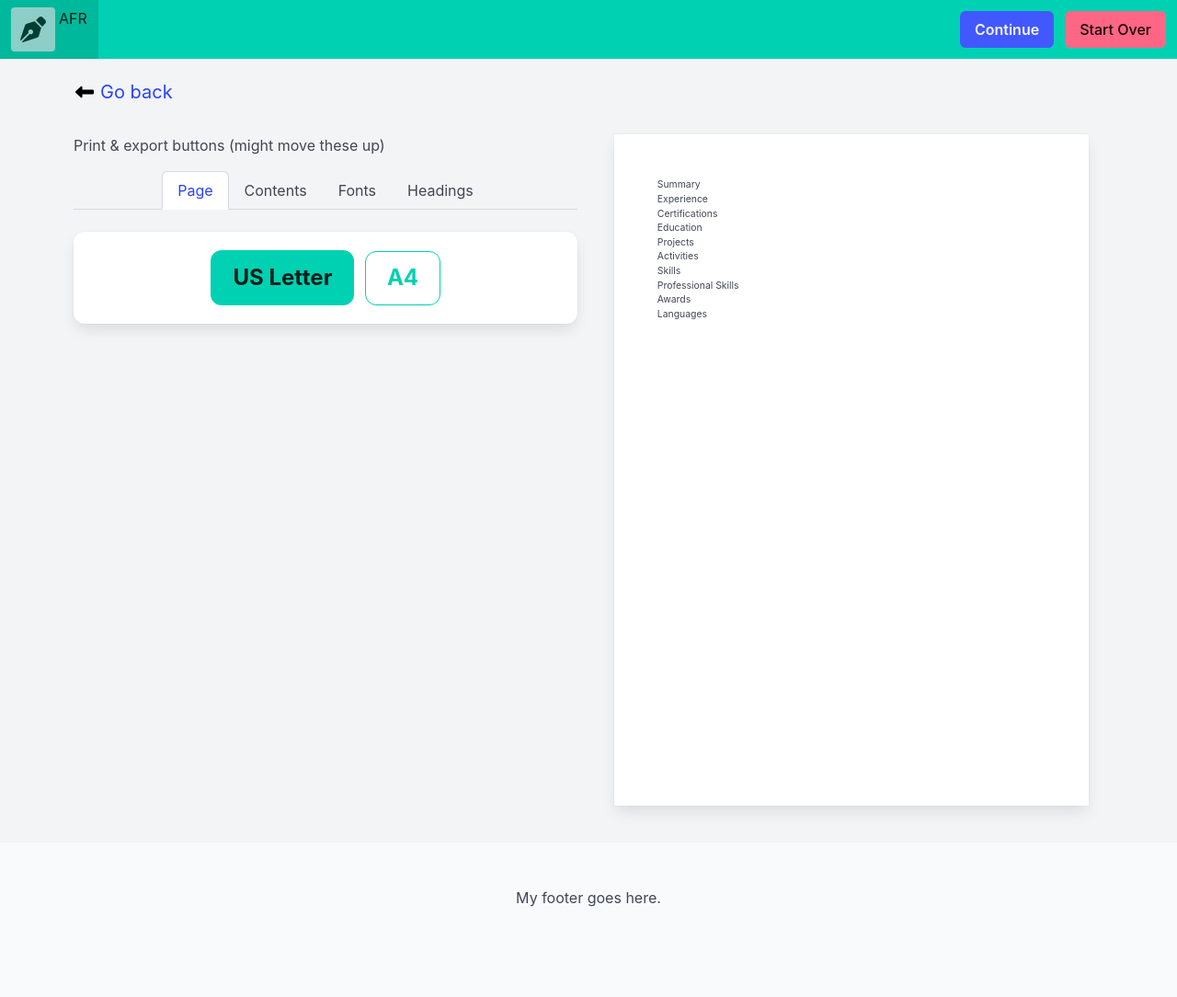
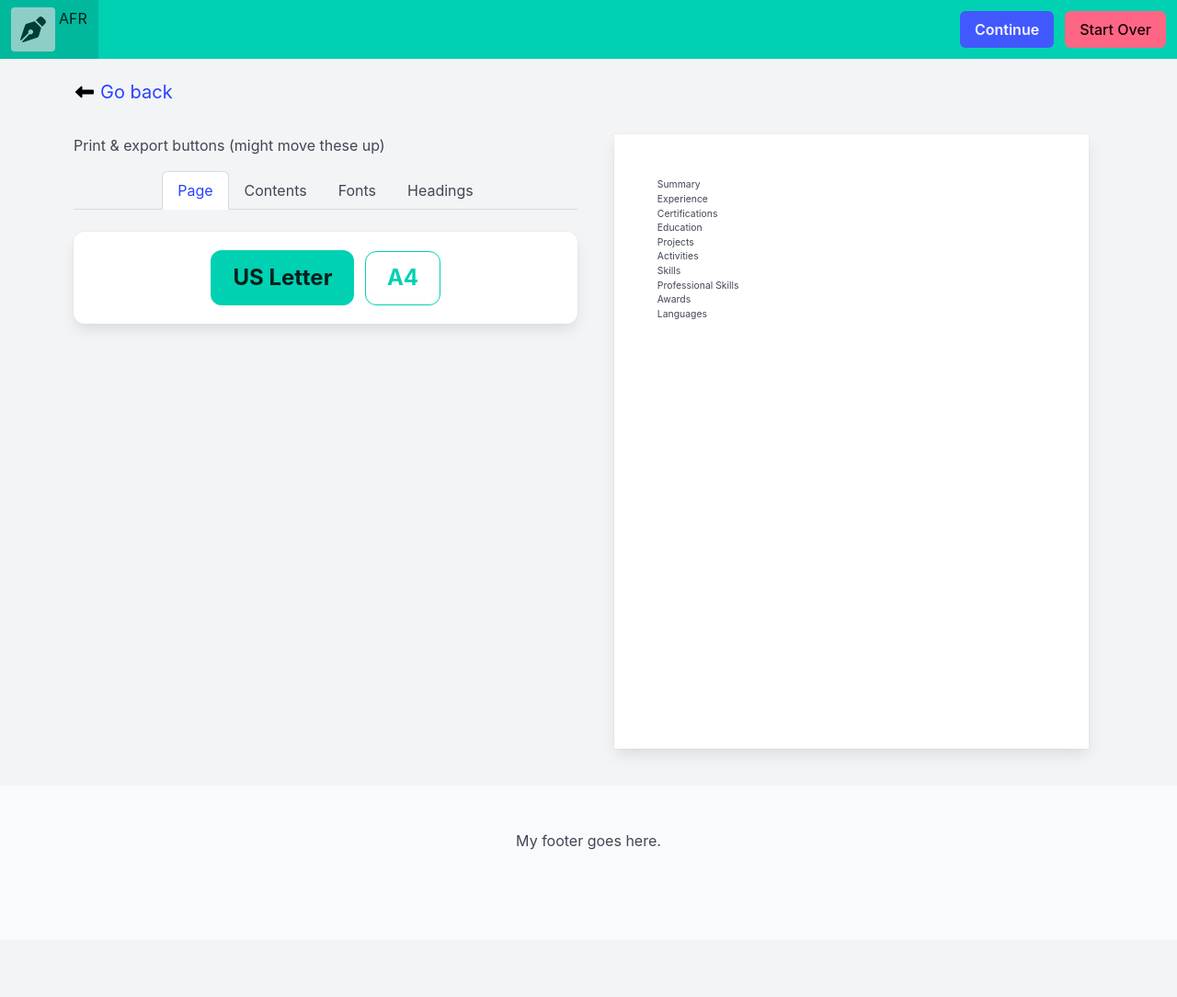
Before and after one commit to HeirOfNorton/alwaysfreeresume, a Jekyll site: the page built from pages/print.html, in a window 1280 px wide. Shown: the whole page at 92% size. Built offline with Jekyll 4.4.1, drawn with Linux system fonts in a browser that asks for light colours; after the commit the page ends 1022 px from its top, so only the background shows below that.

Commit message:
Forget to change one of the class names.

```diff
--- a/pages/print.html
+++ b/pages/print.html
@@ -80,7 +80,7 @@ extracss: print.css
             x-resize="boxwidth = $width"
             @beforeprint.window="printing = true"
             @afterprint.window="printing = false"
-            :style="printing || (style.pagesize == 'letter' ? {height: boxwidth * (22/17) + 'px'} : {height: boxwidth * (297/210) + 'px'})"
+            :style="printing || (style.pagesize == 'pageletter' ? {height: boxwidth * (22/17) + 'px'} : {height: boxwidth * (297/210) + 'px'})"
         >
             <div class="page" :style="printing || (style.pagesize == 'letter' ? {scale: boxwidth / 816} : {scale: boxwidth / 794})"
                 :class="Object.values(style)"
```
